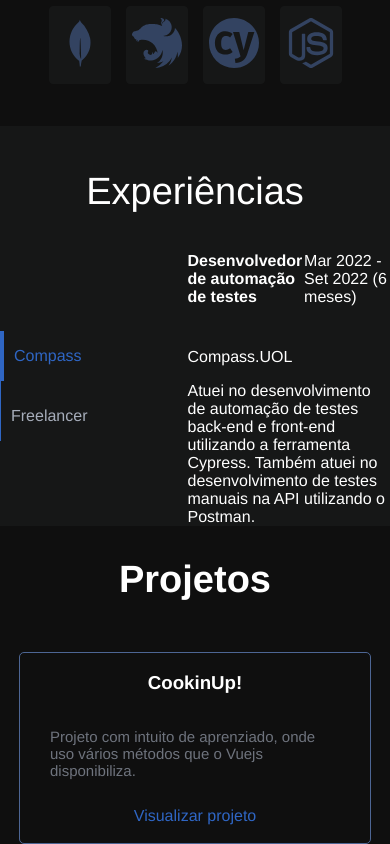
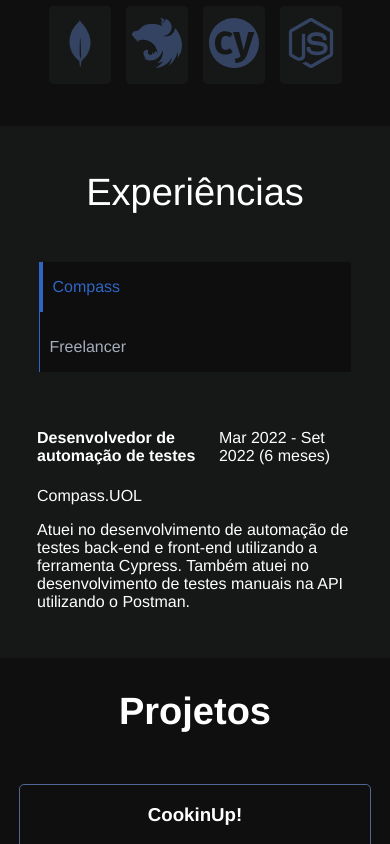
Before and after one commit to thiagosir/portfolio, a Vue app: page / in a window 390 px wide. Shown: the part 1820-2664 px from the top of the page. Built offline with nearby package versions, Linux system fonts and the light colour scheme.

Commit message:
Updating responsive methods

```diff
--- a/src/components/Education.vue
+++ b/src/components/Education.vue
@@ -54,12 +54,14 @@ export default {
 .container {
   background-color: #161717;
   width: 100%;
-  height: 21.875rem;
+  height: auto;
   justify-content: center;
   display: flex;
   flex-direction: column;
   color: white;
   font-family: 'Franklin Gothic Medium', 'Arial Narrow', Arial, sans-serif;
+  gap: 1.25rem;
+  padding: 1rem 0 1rem 0;
   margin-top: 6.25rem;
 }
 
@@ -68,7 +70,7 @@ export default {
   align-items: center;
   display: flex;
   color: white;
-  gap: 6.25rem;
+  /* gap: 1.25rem; */
 }
 
 .div-left {
@@ -76,7 +78,6 @@ export default {
   flex-direction: column;
   justify-content: center;
   align-items: center;
-  width: 12.5rem;
 }
 
 .company {
@@ -90,8 +91,7 @@ export default {
 
 .header {
   font-size: 2.375rem;
-  height: .625rem;
-  margin-top: 3.125rem;
+  height: 6.25rem;
   width: 100%;
   display: flex;
   align-items: center;
@@ -102,8 +102,8 @@ export default {
   display: flex;
   justify-content: center;
   align-items: center;
-  /* width: 46.875rem; */
-  height: 15.625rem;
+  width: 50%;
+  height: 12.625rem;
 }
 
 .title-experience {
@@ -117,14 +117,13 @@ export default {
 
 .title {
   display: flex;
-  /* width: 46.875rem; */
   align-items: center;
   justify-content: space-between;
-  margin-bottom: -1.875rem;
 }
 
 .nav-left-bar {
   height: 6.875rem;
+  width: 100%;
   font-size: 1rem;
   border-style: solid;
   border-width: .0313rem;
@@ -137,7 +136,6 @@ export default {
 .uninassau-text,
 .cursos-text {
   padding-left: .625rem;
-  /* width: 15.625rem; */
 }
 
 .uninassau {
@@ -159,7 +157,7 @@ export default {
 
 .cursos-style,
 .uninassau-style {
-  /* width: 46.875rem; */
+  width: 90%;
 }
 
 .uninassau.active,
@@ -172,4 +170,33 @@ export default {
   border-right: 0;
   border-top: 0;
 }
+
+@media screen and (max-width: 768px) {
+  .container {
+    display: flex;
+    flex-direction: column;
+  }
+
+  .body {
+    display: flex;
+    flex-direction: column;
+  }
+
+  .div-left {
+    display: flex;
+    flex-direction: column;
+    justify-content: start;
+    width: 80%;
+
+    background-color: #0f0e0e;
+  }
+
+  .text-experience {
+    display: flex;
+    justify-content: center;
+    align-items: center;
+    width: 90%;
+    height: 15.625rem;
+  }
+}
 </style>
--- a/src/components/Experience.vue
+++ b/src/components/Experience.vue
@@ -22,10 +22,15 @@ export default {
       <div class="body">
         <div class="div-left">
           <div class="nav-left-bar">
-            <div class="compass" @click="showExperience('compass')" :class="{ 'active': experienceSelected === 'compass' }">
-              <span class="compass-text">Compass</span></div>
-            <div class="freelance" @click="showExperience('freelance')" :class="{ 'active': experienceSelected === 'freelance' }"><span
-                class="freelance-text">Freelancer</span></div>
+            <div class="compass" @click="showExperience('compass')"
+              :class="{ 'active': experienceSelected === 'compass' }">
+              <span class="compass-text">Compass</span>
+            </div>
+            <div class="freelance" @click="showExperience('freelance')"
+              :class="{ 'active': experienceSelected === 'freelance' }">
+              <span class="freelance-text">Freelancer
+              </span>
+            </div>
           </div>
         </div>
         <div class="text-experience">
@@ -35,14 +40,17 @@ export default {
               <p class="date">Mar 2022 - Set 2022 (6 meses)</p>
             </div>
             <a href="https://compass.uol/pt/home/" target="_blank" class="company">Compass.UOL</a>
-            <p class="detail-experience">Atuei no desenvolvimento de automação de testes back-end e front-end utilizando a ferramenta Cypress. Também atuei no desenvolvimento de testes manuais na API utilizando o Postman.</p>
+            <p class="detail-experience">Atuei no desenvolvimento de automação de testes back-end e front-end utilizando
+              a ferramenta Cypress. Também atuei no desenvolvimento de testes manuais na API utilizando o Postman.</p>
           </div>
           <div class="freelance-style" v-else-if="experienceSelected === 'freelance'">
             <div class="title">
               <h4 class="title-experience">Comanda digital para restaurantes</h4>
               <p class="date">Ago 2023 - Atual (8 meses)</p>
             </div>
-            <p class="detail-experience">Atualmente participo como desenvolvedor back-end utilizando a linguagem Nestjs para o desenvolvimento de uma comanda digital projetada para modernizar e otimizar o processo de pedidos e pagamentos em restaurantes.</p>
+            <p class="detail-experience">Atualmente participo como desenvolvedor back-end utilizando a linguagem Nestjs
+              para o desenvolvimento de uma comanda digital projetada para modernizar e otimizar o processo de pedidos e
+              pagamentos em restaurantes.</p>
           </div>
         </div>
       </div>
@@ -55,13 +63,14 @@ export default {
 .container {
   background-color: #161717;
   width: 100%;
-  height: 25rem;
+  height: auto;
   justify-content: center;
   display: flex;
   flex-direction: column;
   color: white;
   font-family: 'Franklin Gothic Medium', 'Arial Narrow', Arial, sans-serif;
   gap: 1.25rem;
+  padding: 1rem 0 1rem 0;
 }
 
 .body {
@@ -69,7 +78,7 @@ export default {
   align-items: center;
   display: flex;
   color: white;
-  gap: 6.25rem;
+  gap: 1.25rem;
 }
 
 .div-left {
@@ -77,7 +86,6 @@ export default {
   flex-direction: column;
   justify-content: center;
   align-items: center;
-  /* width: 12.5rem; */
 }
 
 .company {
@@ -102,20 +110,19 @@ export default {
   display: flex;
   justify-content: center;
   align-items: center;
-  /* width: 46.875rem; */
+  width: 70%;
   height: 15.625rem;
 }
 
 .title {
   display: flex;
-  /* width: 46.875rem; */
   align-items: center;
   justify-content: space-between;
-  margin-bottom: 1.25rem;
 }
 
 .nav-left-bar {
   height: 6.875rem;
+  width: 100%;
   font-size: 1rem;
   border-style: solid;
   border-width: .0313rem;
@@ -128,7 +135,6 @@ export default {
 .compass-text,
 .freelance-text {
   padding-left: .625rem;
-  /* width: 15.625rem; */
 }
 
 .compass {
@@ -150,7 +156,7 @@ export default {
 
 .freelance-style,
 .compass-style {
-  /* width: 46.875rem; */
+  width: 90%;
 }
 
 .compass.active,
@@ -163,4 +169,33 @@ export default {
   border-right: 0;
   border-top: 0;
 }
+
+@media screen and (max-width: 768px) {
+  .container {
+    display: flex;
+    flex-direction: column;
+  }
+
+  .body {
+    display: flex;
+    flex-direction: column;
+  }
+
+  .div-left {
+    display: flex;
+    flex-direction: column;
+    justify-content: start;
+    width: 80%;
+
+    background-color: #0f0e0e;
+  }
+
+  .text-experience {
+    display: flex;
+    justify-content: center;
+    align-items: center;
+    width: 90%;
+    height: 15.625rem;
+  }
+}
 </style>
```
